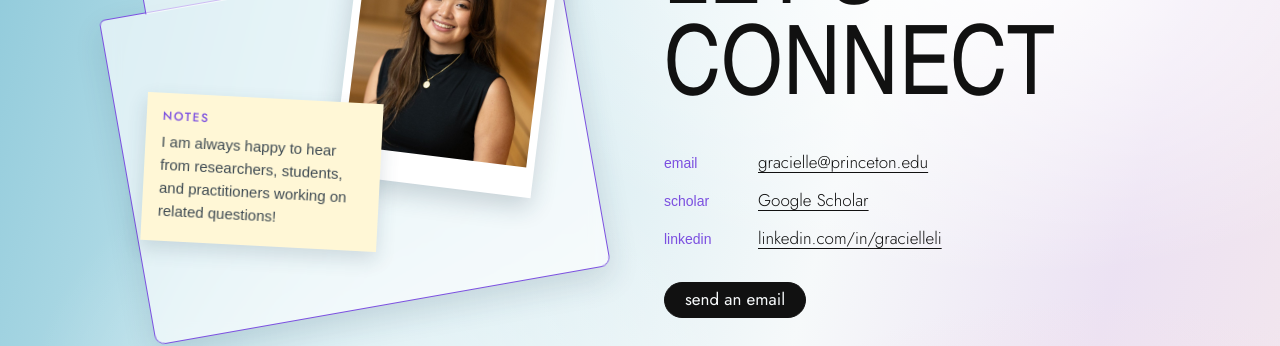
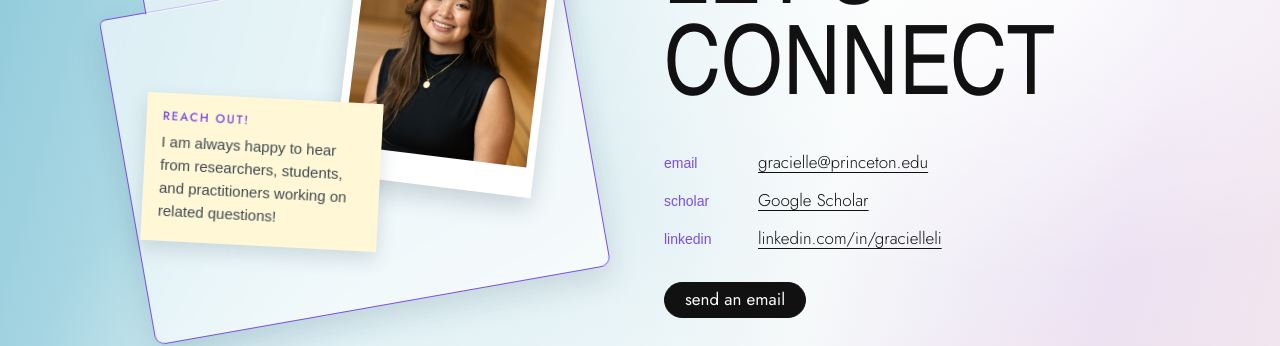
Before and after one commit to gracielleli/gracielleli.github.io, a Jekyll site: the page built from contact.html, in a window 1280 px wide. Shown: the part 217-563 px from the top of the page. Built offline with Jekyll 4.4.1, drawn with Linux system fonts in a browser that asks for light colours; some web fonts are replaced.

Commit message:
Update contact.html

```diff
--- a/contact.html
+++ b/contact.html
@@ -10,7 +10,7 @@ nav: contact
     <div class="polaroid polaroid-md contact-photo" aria-hidden="true"><img src="assets/img/headshot-2.jpg" alt=""></div>
     <div class="clip" aria-hidden="true"></div>
     <div class="sticky contact-note">
-      <span class="sticky-title">notes</span>
+      <span class="sticky-title">Reach out!</span>
       I am always happy to hear from researchers, students, and practitioners working on related questions!
     </div>
   </div>
```
